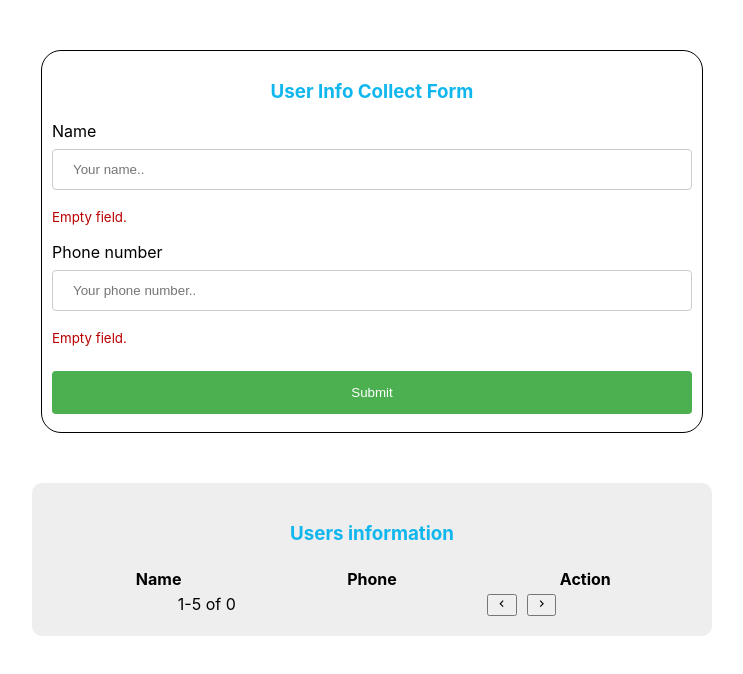
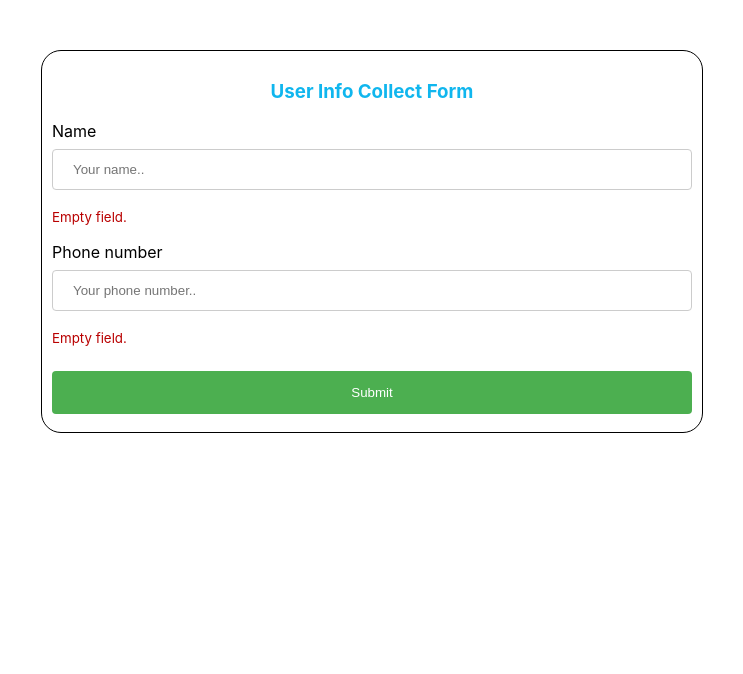
Before and after one commit to arifmia1129/helios-task, a React (Create React App) app: page / in a window 1280 px wide. Shown: the top 674 px of the page, without its empty margins (268-1011 px from the left). Built offline with nearby package versions, Linux system fonts and the light colour scheme.

Commit message:
display table conditionally

```diff
--- a/src/components/UserInfoTable/UserInfoTable.js
+++ b/src/components/UserInfoTable/UserInfoTable.js
@@ -26,7 +26,9 @@ const UserInfoTable = () => {
         }
     }
     return (
-        <div className="container">
+        <>
+            {
+                (users.length > 0) && <div className="container">
                     <h3 className='title'>Users information</h3>
                     <div className="header-row">
                         <div className="col header">Name</div>
@@ -57,6 +59,8 @@ const UserInfoTable = () => {
                         </div>
                     </div>
                 </div>
+            }
+        </>
     );
 };
 
```
Lines whose indentation alone changed are shown as unchanged.
